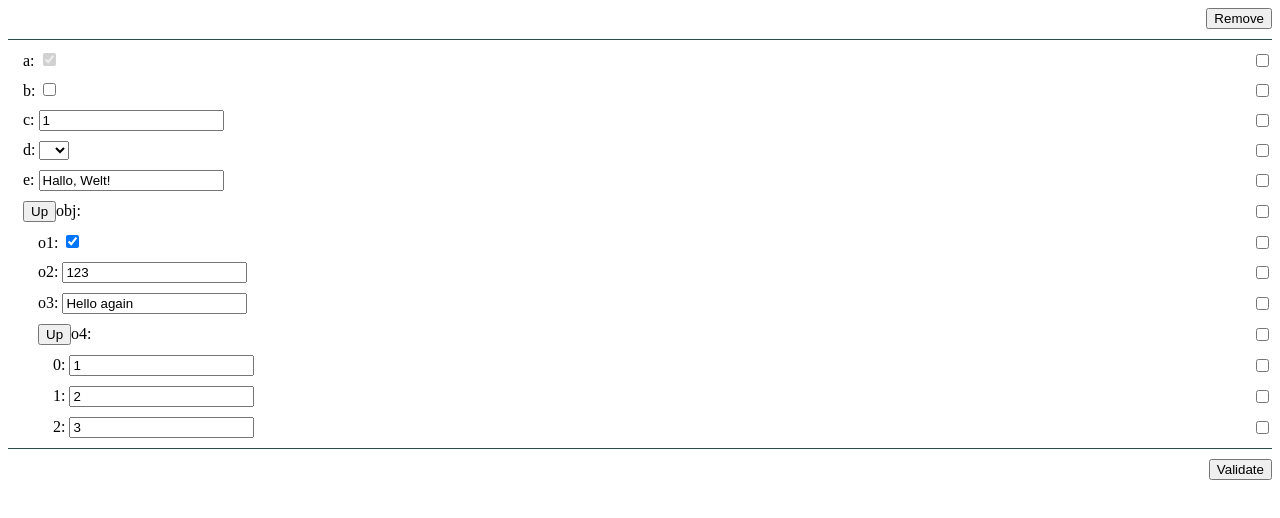
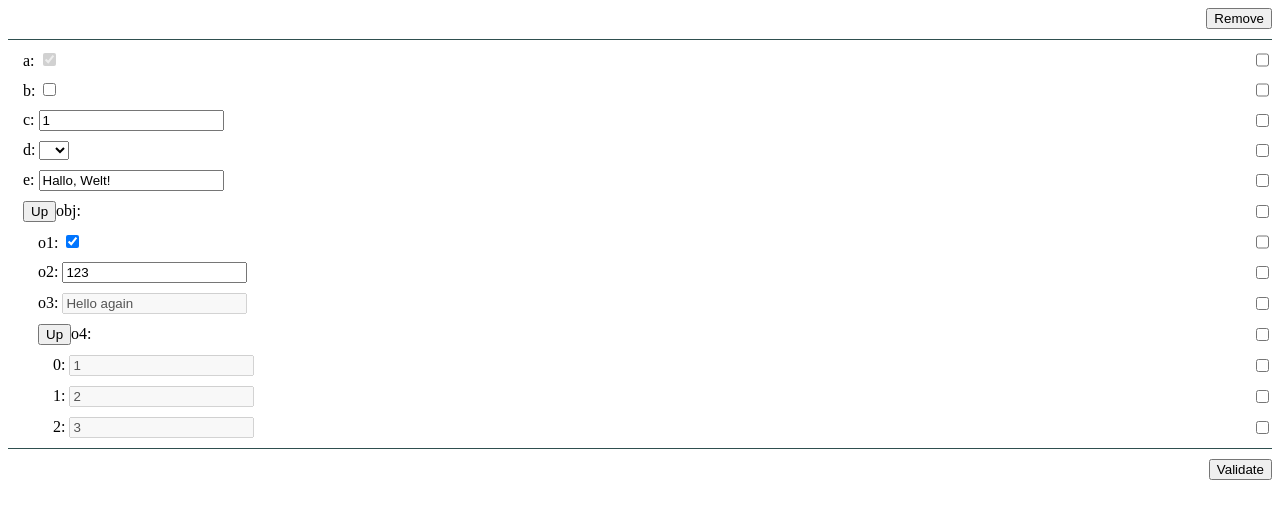
Before and after one commit to 3uler/tree-view, an Angular app: page / in a window 1280 px wide. Shown: the top 518 px of the page. Built offline with nearby package versions, Linux system fonts and the light colour scheme.

Commit message:
Remove angular flex layout.

```diff
--- a/package.json
+++ b/package.json
@@ -12,11 +12,9 @@
   "private": true,
   "dependencies": {
     "@angular/animations": "~8.1.0",
-    "@angular/cdk": "^8.0.2",
     "@angular/common": "~8.1.0",
     "@angular/compiler": "~8.1.0",
     "@angular/core": "~8.1.0",
-    "@angular/flex-layout": "^8.0.0-beta.26",
     "@angular/forms": "~8.1.0",
     "@angular/platform-browser": "~8.1.0",
     "@angular/platform-browser-dynamic": "~8.1.0",
--- a/src/app/components/tree/nodes/node-list/node-list.component.html
+++ b/src/app/components/tree/nodes/node-list/node-list.component.html
@@ -1,5 +1,5 @@
 <div *ngFor="let node of children" class="child-container">
-  <div *ngIf="!isObjectOrArray(node)" fxLayout="row" fxLayoutAlign="space-between center">
+  <div *ngIf="!isObjectOrArray(node)" class="flex-container">
     <div>
       <span>{{node.label}}: </span>
       <node-boolean *ngIf="node.type === nodeType.BOOLEAN" [node]="node"></node-boolean>
--- a/src/app/components/tree/nodes/node-list/node-list.component.scss
+++ b/src/app/components/tree/nodes/node-list/node-list.component.scss
@@ -4,3 +4,9 @@
     margin-bottom: 10px;
   }
 }
+
+.flex-container {
+  display: flex;
+  flex-direction: row;
+  justify-content: space-between;
+}
--- a/src/app/components/tree/nodes/node-number/node-number.component.html
+++ b/src/app/components/tree/nodes/node-number/node-number.component.html
@@ -1,4 +1,4 @@
-<input *ngIf="!nodeNumber.values" type="number" [readOnly]="nodeNumber.readonly" [(ngModel)]="nodeNumber.value">
+<input *ngIf="!nodeNumber.values" type="number" [disabled]="nodeNumber.readonly" [(ngModel)]="nodeNumber.value">
 <select *ngIf="!!nodeNumber.values" [(ngModel)]="nodeNumber.value" [disabled]="nodeNumber.readonly">
   <option *ngFor="let val of nodeNumber.values" [value]="val">{{val}}</option>
 </select>
--- a/src/app/components/tree/nodes/node-object/node-object.component.html
+++ b/src/app/components/tree/nodes/node-object/node-object.component.html
@@ -1,4 +1,4 @@
-<div fxLayout="row" fxLayoutAlign="space-between center" class="header">
+<div class="header">
   <div>
     <button (click)="toggleCollapsed()">{{collapsed ? 'Down' : 'Up'}}</button>
     <span>{{node.label}}: </span>
--- a/src/app/components/tree/nodes/node-object/node-object.component.scss
+++ b/src/app/components/tree/nodes/node-object/node-object.component.scss
@@ -1,3 +1,6 @@
 .header {
   margin-bottom: 10px;
+  display: flex;
+  flex-direction: row;
+  justify-content: space-between;
 }
--- a/src/app/components/tree/nodes/node-string/node-string.component.html
+++ b/src/app/components/tree/nodes/node-string/node-string.component.html
@@ -1,4 +1,4 @@
-<input *ngIf="!nodeString.values" type="text" [readOnly]="nodeString.readonly" [(ngModel)]="nodeString.value">
+<input *ngIf="!nodeString.values" type="text" [disabled]="nodeString.readonly" [(ngModel)]="nodeString.value">
 <select *ngIf="!!nodeString.values" [(ngModel)]="nodeString.value" [disabled]="nodeString.readonly">
   <option *ngFor="let val of nodeString.values" [value]="val">{{val}}</option>
 </select>
```
Also changed, not shown: src/app/components/tree/tree.module.ts (+8 -11 lines).
